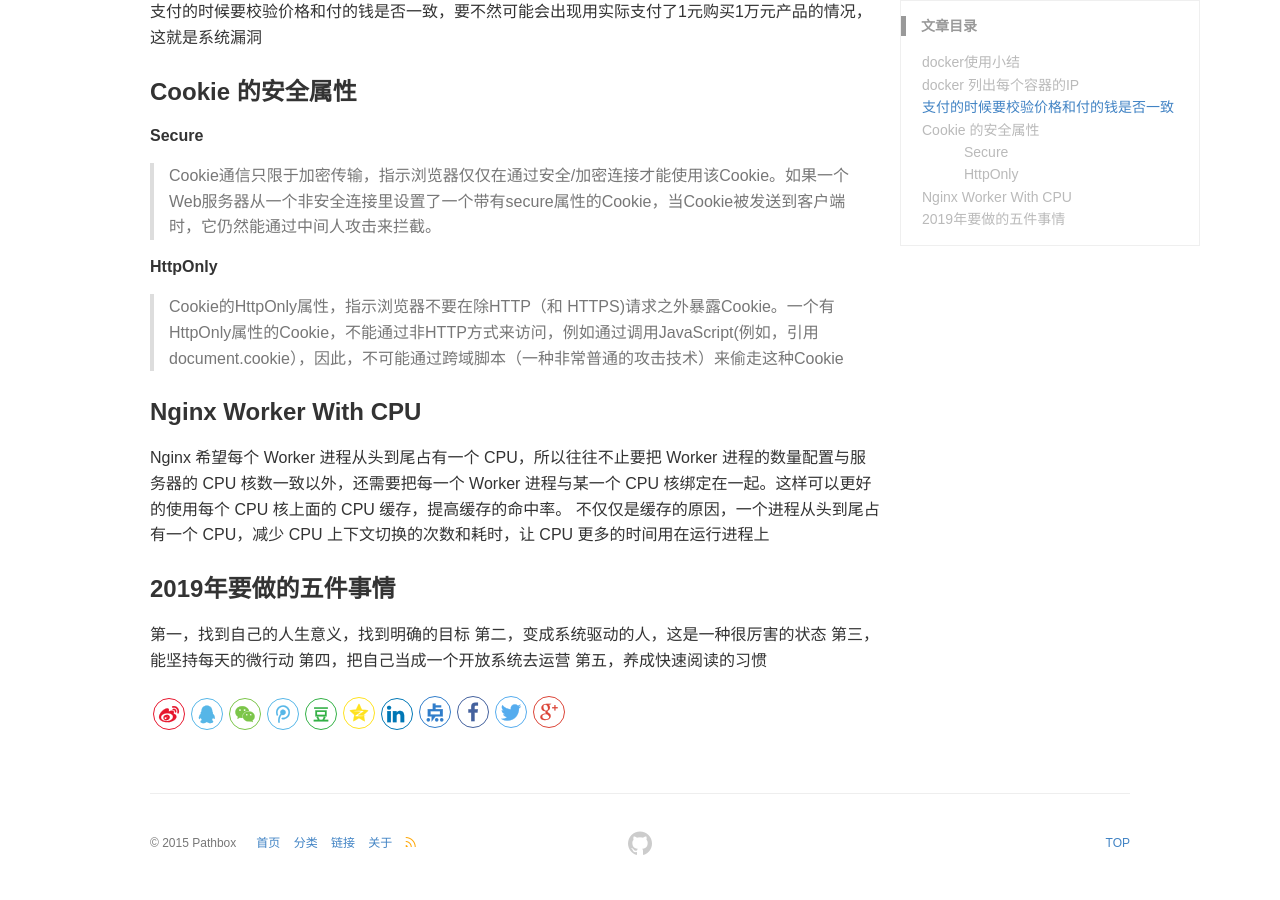
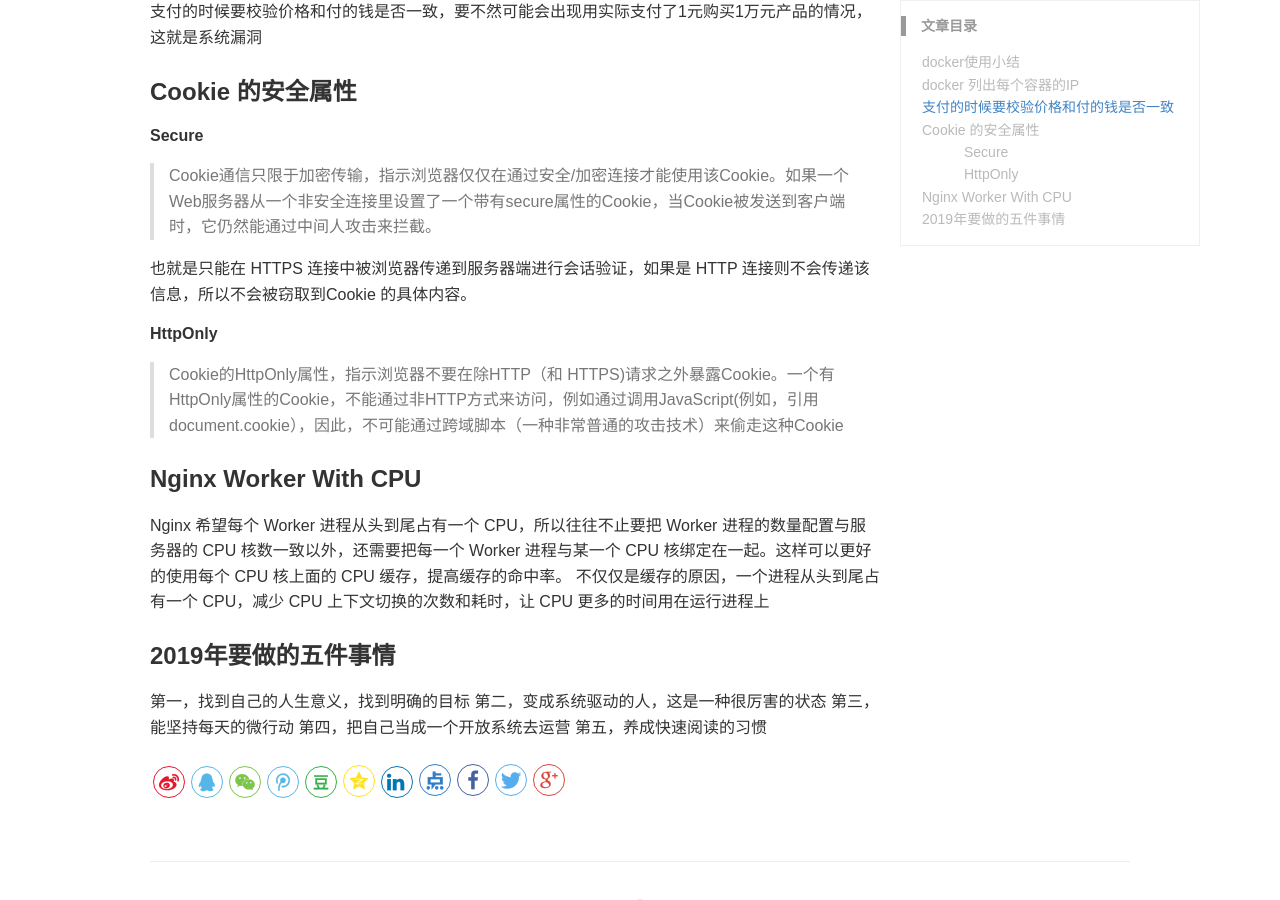
Before and after one commit to pathbox/pathbox.github.io, a Jekyll site: the page built from _posts/2018-12-28-work-summary-in-UCloud-22.md, in a window 1280 px wide and 900 px high, scrolled down 1399 px. Built offline with Jekyll 4.4.1, drawn with Linux system fonts in a browser that asks for light colours.

Commit message:
cookie secure:只能在 HTTPS 连接中被浏览器传递到服务器端进行会话验证

```diff
--- a/_posts/2018-12-28-work-summary-in-UCloud-22.md
+++ b/_posts/2018-12-28-work-summary-in-UCloud-22.md
@@ -63,6 +63,8 @@ docker inspect -f='{{.Name}} {{.NetworkSettings.IPAddress}} {{.HostConfig.PortBi
 ##### Secure
 >Cookie通信只限于加密传输，指示浏览器仅仅在通过安全/加密连接才能使用该Cookie。如果一个Web服务器从一个非安全连接里设置了一个带有secure属性的Cookie，当Cookie被发送到客户端时，它仍然能通过中间人攻击来拦截。
 
+也就是只能在 HTTPS 连接中被浏览器传递到服务器端进行会话验证，如果是 HTTP 连接则不会传递该信息，所以不会被窃取到Cookie 的具体内容。
+
 ##### HttpOnly
 >Cookie的HttpOnly属性，指示浏览器不要在除HTTP（和 HTTPS)请求之外暴露Cookie。一个有HttpOnly属性的Cookie，不能通过非HTTP方式来访问，例如通过调用JavaScript(例如，引用document.cookie），因此，不可能通过跨域脚本（一种非常普通的攻击技术）来偷走这种Cookie
 
```
